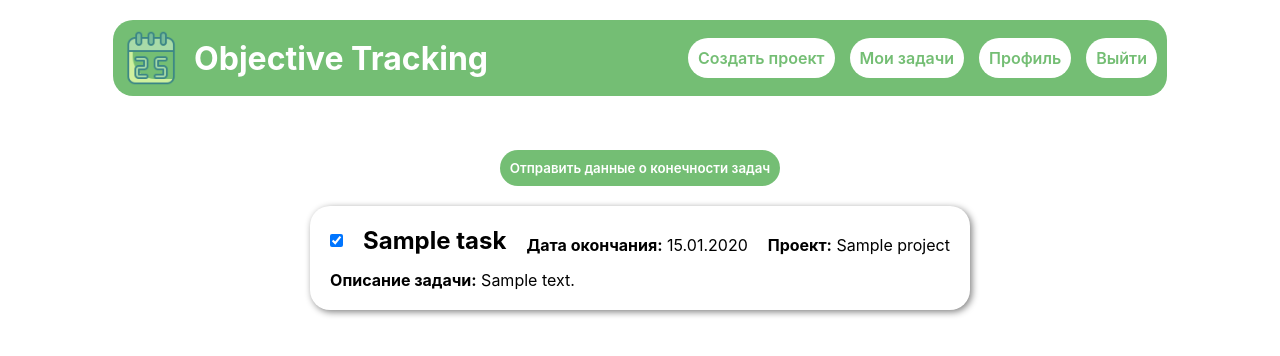
After one commit to olegmishutin/Objective-Tracking, a Django app: page /my-tasks/1/ in a window 1280 px wide. The commit adds this page. Shown: the top 356 px of the page. Run offline with Django 5.2, Linux system fonts and the light colour scheme; a user stored in the database is signed in; tables that the repository leaves empty hold one stand-in row (values such as "Sample post").

Commit message:
fully added tasks system

```diff
--- /dev/null
+++ b/frontend/static/css/user_tasks.css
@@ -0,0 +1,35 @@
+.my_tasks{
+    width: 100%;
+    display: flex;
+    flex-direction: column;
+    align-items: center;
+    gap: 20px;
+}
+
+.my_tasks input[type='submit']{
+    background-color: #74be74;
+    color: white;
+}
+
+.my_tasks__list__element{
+    max-width: 900px;
+    margin-bottom: 20px;
+    box-shadow: 2px 2px 7px gray;
+    padding: 20px;
+    border-radius: 20px;
+    text-align: left;
+}
+
+.my_tasks__list__element__box{
+    display: flex;
+    align-items: center;
+    gap: 20px;
+}
+
+.my_tasks__list__element__box p{
+    align-self: flex-end;
+}
+
+.my_tasks__list__element .description{
+    margin-top: 15px;
+}
--- a/frontend/templates/base.html
+++ b/frontend/templates/base.html
@@ -23,7 +23,7 @@
                     <a href="{% url 'projects:create-project' %}">Создать проект</a>
                 </li>
                 <li>
-                    <a href="">Мои задачи</a>
+                    <a href="{% url 'projects:my-task' 0 %}">Мои задачи</a>
                 </li>
                 <li>
                     <a href="{% url 'users:profile' %}">Профиль</a>
--- /dev/null
+++ b/frontend/templates/projects/user_tasks.html
@@ -0,0 +1,25 @@
+{% extends 'base.html' %}
+{% load static %}
+{% block stylesheet %}
+    <link rel="stylesheet" href="{% static 'css/user_tasks.css' %}">
+{% endblock %}
+{% block content %}
+    <form action="{% url 'projects:my-task' 0 %}" method="post" class="my_tasks">
+        {% csrf_token %}
+        <input type="submit" value="Отправить данные о конечности задач">
+        <ul class="my_tasks__list">
+            {% for task in tasks %}
+                <li class="my_tasks__list__element">
+                    <div class="my_tasks__list__element__box">
+                        <input type="checkbox" name="task_{{ task.id }}_checkbox" {% if task.is_completed %}
+                               checked {% endif %}>
+                        <h2>{{ task.name }}</h2>
+                        <p><b>Дата окончания:</b> {{ task.date_to_end|date:'d.m.Y' }}</p>
+                        <p><b>Проект:</b> {{ task.project.name }}</p>
+                    </div>
+                    <p class="description"><b>Описание задачи:</b> {{ task.description }}</p>
+                </li>
+            {% endfor %}
+        </ul>
+    </form>
+{% endblock %}
--- a/server/projects/urls.py
+++ b/server/projects/urls.py
@@ -13,5 +13,6 @@ urlpatterns = [
          name='remove-participant'),
     path('project/<int:pk>/create-task/', views.createTask, name='create-task'),
     path('delete-task/<int:pk>/', login_required(views.DeleteTask.as_view()), name='delete-task'),
-    path('project/<int:projectPk>/task/<int:pk>/', login_required(views.TaskDetail.as_view()), name='task-edit')
+    path('project/<int:projectPk>/task/<int:pk>/', login_required(views.TaskDetail.as_view()), name='task-edit'),
+    path('my-tasks/<int:projectId>/', login_required(views.TasksList.as_view()), name='my-task'),
 ]
--- a/server/projects/views.py
+++ b/server/projects/views.py
@@ -22,6 +22,15 @@ class ProjectDetail(generic.DetailView):
     model = Projects
     template_name = 'projects/project.html'
     context_object_name = 'project'
+
+    def get_context_data(self, **kwargs):
+        context = super().get_context_data(**kwargs)
+        project = self.get_object()
+
+        if self.request.user != project.owner:
+            context['tasks'] = project.tasks.filter(executor_id=self.request.user.id)
+
+        return context
 
     def get(self, request, *args, **kwargs):
         project = self.get_object()
@@ -156,20 +165,39 @@ class TaskDetail(generic.DetailView):
             form = TaskForm(request.POST, instance=task)
 
             if form.is_valid():
-                task = form.save(commit=False)
+                retTask = form.save(commit=False)
 
                 if request.POST.get('email'):
                     executor = get_object_or_404(get_user_model(), email=request.POST.get('email'))
 
                     if project.participants.filter(id=executor.id).exists():
-                        task.executor = executor
+                        retTask.executor = executor
                 else:
-                    task.executor = None
-                task.save()
+                    retTask.executor = None
+                retTask.save(update_fields=['name', 'description', 'date_to_end', 'executor'])
             else:
                 return HttpResponse(status=400)
             return redirect('projects:project', pk=project.id)
         return HttpResponse(status=403)
+
+
+class TasksList(generic.ListView):
+    model = Task
+    template_name = 'projects/user_tasks.html'
+    context_object_name = 'tasks'
+
+    def get_queryset(self):
+        return self.request.user.tasks.all()
+
+    def post(self, request, projectId=0, *args, **kwargs):
+        tasks = self.get_queryset() if not projectId else get_object_or_404(Projects, pk=projectId).tasks.filter(
+            executor__id=request.user.id)
+
+        for task in tasks:
+            task.is_completed = True if request.POST.get(f'task_{task.id}_checkbox') else False
+            task.save(update_fields=['is_completed'])
+
+        return redirect(request.META.get('HTTP_REFERER'))
 
 
 class DeleteTask(generic.DeleteView):
```
Also changed, not shown: frontend/templates/projects/project_base.html (+24 -2 lines), server/media/projects_image/bedroom.png (added).
